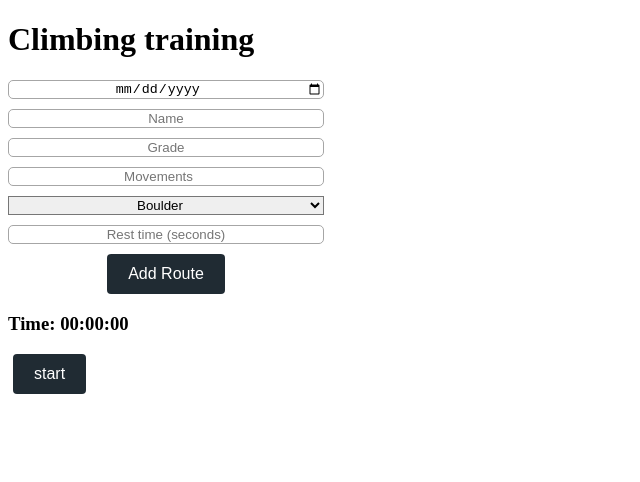
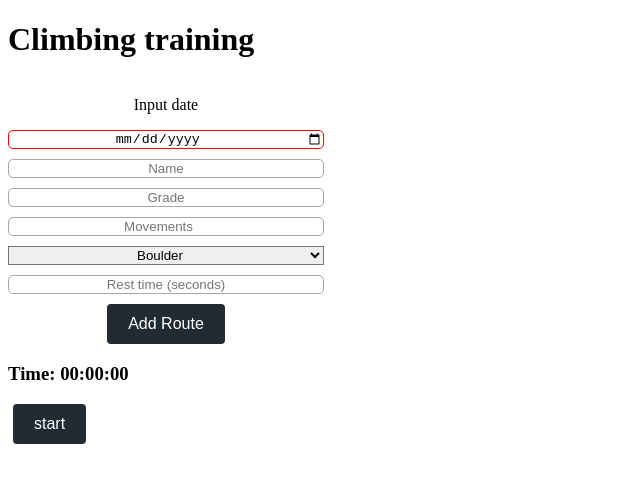
Before and after one commit to Zplaninic/ClimbingTrainingApp, a React (Create React App) app: page /climbing in a window 1280 px wide. Shown: the top 482 px of the page, without its empty margins (0-640 px from the left). Built offline with nearby package versions, Linux system fonts and the light colour scheme.

Commit message:
change inside climbing training component

```diff
--- a/src/components/Climbing.js
+++ b/src/components/Climbing.js
@@ -7,7 +7,8 @@ import Timer from './Timer';
 
 class Climbing extends Component {
 	state = {
-		routes: {}
+		routes: {},
+		date: {}
 	}
 
 	addRoute = (route) => {
@@ -20,12 +21,19 @@ class Climbing extends Component {
 		});
 	}
 
+	addDate = (date) => {
+
+		this.setState({
+			date: date
+		})
+	}
+
 	render() {
 		return (
 			<div className="training-program">
 				<h1>Climbing training</h1>
 				<h3>{this.props.tagline}</h3>
-				<ClimbingTrainingForm addRoute={this.addRoute} />
+				<ClimbingTrainingForm addRoute={this.addRoute} addDate={this.addDate} {...this.state}/>
 				<ul className="routes">
 					{Object.keys(this.state.routes).map(key => <ClimbingRoute key={key} routeDetails={this.state.routes[key]}/>)}
 				</ul>
--- a/src/components/ClimbingTrainingForm.js
+++ b/src/components/ClimbingTrainingForm.js
@@ -3,7 +3,7 @@
 import React from 'react';
 import Button from '../css/elements/Button'
 import { Form, Input, Select} from '../css/elements/FormInput';
-
+import  { validate } from '../helper';
 
 class ClimbingTrainingForm extends React.Component {
 
@@ -26,17 +26,34 @@ class ClimbingTrainingForm extends React.Component {
 			date: this.dateRef.current.value
 		};
 
-			this.props.addRoute(route);
+		if(!route.date) {
+			return;
+		}
 
-			event.currentTarget.reset();
+		this.props.addRoute(route);
 
-    }
+		event.currentTarget.reset();
+
+	}
+
+	createDate = (event) => {
+		event.preventDefault();
+
+		const date = event.target.value;
+
+		this.props.addDate(date);
+
+	}
 
     render() {
+		const error = validate(this.props.date)
+		console.log(error);
+
     	return (
 			<React.Fragment>
 				<Form className="date-picker">
-					<Input name="date" type="date" ref={this.dateRef} onChange={this.createDate}/>
+					{error === true && <p>Input date</p>}
+					<Input primary={error} name="date" type="date" ref={this.dateRef} onChange={this.createDate}/>
 				</Form>
 				<Form className="route-edit" onSubmit={this.createRoute}>
 					<Input name="name" ref={this.nameRef} type="text" placeholder="Name"/>
--- a/src/components/StrengthTrainingForm.js
+++ b/src/components/StrengthTrainingForm.js
@@ -1,11 +1,7 @@
 import React from 'react';
 import Button from '../css/elements/Button';
 import { Form, Input, Select} from '../css/elements/FormInput';
-
-function validate(date) {
-	return Object.values(date).length === 0;
-}
-
+import  { validate } from '../helper';
 class StrengthTrainingForm extends React.Component {
 
 	nameRef = React.createRef();
--- a/src/components/Timer.js
+++ b/src/components/Timer.js
@@ -1,7 +1,7 @@
 /* eslint-disable no-mixed-spaces-and-tabs */
 /* eslint-disable class-methods-use-this */
 import React, { Component } from 'react';
-import msToTime from '../helper';
+import { msToTime } from '../helper';
 import Button from '../css/elements/Button';
 
 class Timer extends Component {
--- a/src/helper.js
+++ b/src/helper.js
@@ -1,6 +1,6 @@
 /* eslint-disable no-magic-numbers */
 
-export default function msToTime(duration) {
+export function msToTime(duration) {
 	let seconds = parseInt((duration / 1000) % 60, 10);
 	let minutes = parseInt((duration / (1000 * 60)) % 60, 10);
 	let hours = parseInt((duration / (1000 * 60 * 60)) % 24, 10);
@@ -11,3 +11,7 @@ export default function msToTime(duration) {
 
 	return `${hours}:${minutes}:${seconds}`;
 }
+
+export function validate(date) {
+	return Object.values(date).length === 0;
+}
```
